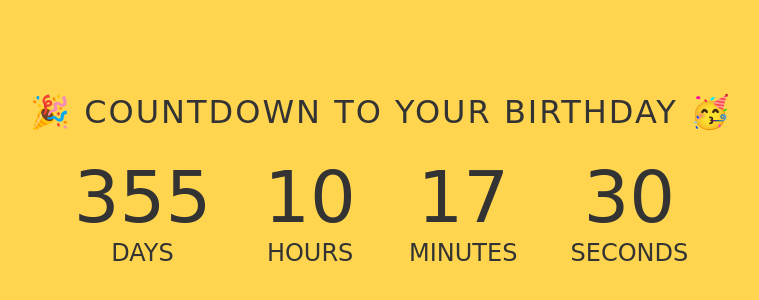
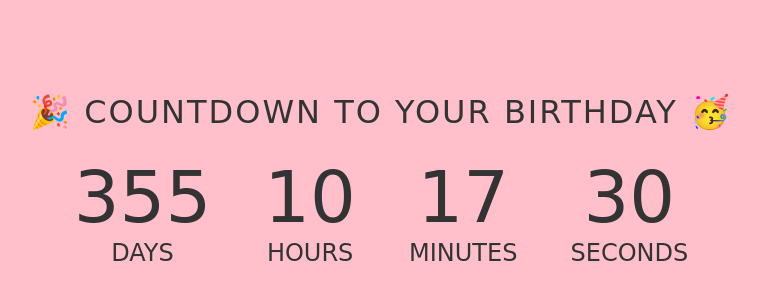
Before and after one commit to beingfardeenkhan/Site.github.io, a website: page index.html in a window 1280 px wide. Shown: the part 208-508 px from the top of the page, without its empty margins (259-1018 px from the left). Drawn offline with Linux system fonts and the light colour scheme.

Commit message:
Update index.css

```diff
--- a/index.css
+++ b/index.css
@@ -33,7 +33,7 @@ font-family: cursive;
 
   body {
     align-items: center;
-    background-color: #ffd54f;
+    background-color: pink;
     display: flex;
     font-family: -apple-system,
       BlinkMacSystemFont,
```
